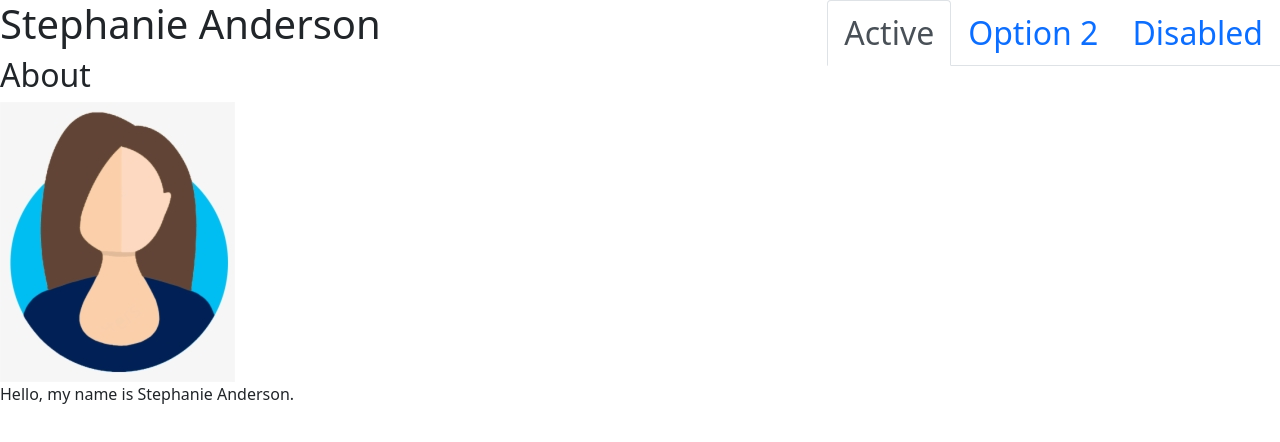
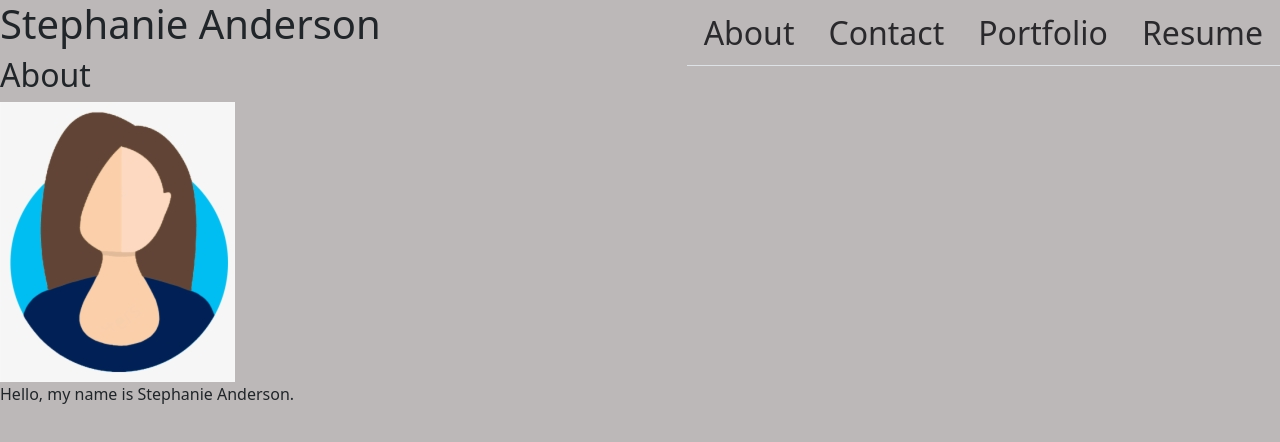
Before and after one commit to git6548/React-Portfolio, a React (Create React App) app: page / in a window 1280 px wide. Shown: the top 442 px of the page. Built offline with nearby package versions, Linux system fonts and the light colour scheme.

Commit message:
some changes to style

```diff
--- a/src/components/NavTabs.js
+++ b/src/components/NavTabs.js
@@ -1,59 +1,62 @@
 import React from 'react';
-import {Nav} from 'react-bootstrap'
+import { Nav } from 'react-bootstrap'
 
 function NavTabs({ currentPage, handlePageChange }) {
   return (
-    // <ul className="nav nav-tabs">
-    //   <li className="nav-item ">
-    //     <a
-    //       href="#about"
-    //       onClick={() => handlePageChange('About')}
-    //       className={currentPage === 'About' ? 'nav-link active' : 'nav-link'}
-    //     >
-    //       About
-    //     </a>
-    //   </li>
-    //   <li className="nav-item">
-    //     <a
-    //       href="#contact"
-    //       onClick={() => handlePageChange('Contact')}
-    //       className={currentPage === 'Contact' ? 'nav-link active' : 'nav-link'}
-    //     >
-    //       Contact
-    //     </a>
-    //   </li>
-    //   <li className="nav-item">
-    //     <a
-    //       href="#portfolio"
-    //       onClick={() => handlePageChange('Portfolio')}
-    //       className={currentPage === 'Portfolio' ? 'nav-link active' : 'nav-link'}
-    //     >
-    //       Portfolio
-    //     </a>
-    //   </li>
-    //   <li className="nav-item">
-    //     <a
-    //       href="#resume"
-    //       onClick={() => handlePageChange('Resume')}
-    //       className={currentPage === 'Resume' ? 'nav-link active' : 'nav-link'}
-    //     >
-    //       Resume
-    //     </a>
-    //   </li>
-    // </ul>
-<Nav variant="tabs" defaultActiveKey="/home">
-  <Nav.Item>
-    <Nav.Link href="/home">Active</Nav.Link>
-  </Nav.Item>
-  <Nav.Item>
-    <Nav.Link eventKey="link-1">Option 2</Nav.Link>
-  </Nav.Item>
-  <Nav.Item>
-    <Nav.Link eventKey="disabled" >
-      Disabled
-    </Nav.Link>
-  </Nav.Item>
-</Nav>
+    <ul className="nav nav-tabs">
+      <li className="nav-item ">
+        <a
+          href="#about"
+          onClick={() => handlePageChange('About')}
+          className={currentPage === 'About' ? 'nav-link active' : 'nav-link'}
+        >
+          About
+        </a>
+      </li>
+      <li className="nav-item">
+        <a
+          href="#contact"
+          onClick={() => handlePageChange('Contact')}
+          className={currentPage === 'Contact' ? 'nav-link active' : 'nav-link'}
+        >
+          Contact
+        </a>
+      </li>
+      <li className="nav-item">
+        <a
+          href="#portfolio"
+          onClick={() => handlePageChange('Portfolio')}
+          className={currentPage === 'Portfolio' ? 'nav-link active' : 'nav-link'}
+        >
+          Portfolio
+        </a>
+      </li>
+      <li className="nav-item">
+        <a
+          href="#resume"
+          onClick={() => handlePageChange('Resume')}
+          className={currentPage === 'Resume' ? 'nav-link active' : 'nav-link'}
+        >
+          Resume
+        </a>
+      </li>
+    </ul>
+
+    // <Nav variant="tabs" defaultActiveKey="/about">
+    //   <Nav.Item>
+    //     <Nav.Link
+    //     href="#about">About</Nav.Link>
+    //   </Nav.Item>
+    //   <Nav.Item>
+    //     <Nav.Link href="#contact">Contact</Nav.Link>
+    //   </Nav.Item>
+    //   <Nav.Item>
+    //     <Nav.Link href="#portfolio">Portfolio</Nav.Link>
+    //   </Nav.Item>
+    //   <Nav.Item>
+    //     <Nav.Link href="#resume">Resume</Nav.Link>
+    //   </Nav.Item>
+    // </Nav>
 
   );
 }
--- a/src/components/pages/Portfolio.js
+++ b/src/components/pages/Portfolio.js
@@ -1,7 +1,7 @@
 import React from 'react';
-import screenshot_forecast from '../../assets/images/Screenshot-ForecastFilms.jpg';
-import screenshot_gameporium from '../../assets/images/Screenshot-Gameporium.jpg';
-import mountain_image from '../../assets/images/mountain-image.jpg';
+// import screenshot_forecast from '../../assets/images/Screenshot-ForecastFilms.jpg';
+// import screenshot_gameporium from '../../assets/images/Screenshot-Gameporium.jpg';
+// import mountain_image from '../../assets/images/mountain-image.jpg';
 
 export default function Portfolio() {
   return (
@@ -9,26 +9,34 @@ export default function Portfolio() {
         <h1>Stephanie Anderson</h1>
         <h2>Portfolio</h2>
         <div class="mainContainer">
-            <div className = "smallContainer1 forcastFilms">
+            <div className = "smallContainer forcastFilms">
               <div>
                 <a href="https://git6548.github.io/ForecastFilms/">
                 {/* <img src={screenshot_forecast} alt="Forecast Films" /> */}
-                Delpoyed Site
+                Forecast Films Delpoyed Site
                 </a>
                 <a href="https://github.com/git6548/ForecastFilms">Forecast Films Repo</a>
                 </div>
             </div>
-            <div class="smallContainer2">
+            <div class="smallContainer gameporium">
+            <div>
                     <a href="https://morning-lowlands-91275.herokuapp.com/">
-                    <img src="../assets/images/Screenshot-Gameporium.jpg" alt="Gameporium" />
+                    {/* <img src="../assets/images/Screenshot-Gameporium.jpg" alt="Gameporium" /> */}
+                   GamePorium Deployed Site
                     </a>
                     <a href=" https://github.com/git6548/Gameporium">Gameporium Repo</a>
                 </div>
-                <div class = "smallContainer3">
+                </div>
+                <div class = "smallContainer project3">
+                  <div>
                     <a href="#">
-                    <img src="./assets/images/mountain-image.jpg" alt="Project 3" />
-                    <p>Project 3</p>
+                      Project 3 Deployed Site
+                      </a>
+                    {/* <img src="./assets/images/mountain-image.jpg" alt="Project 3" /> */}
+                    {/* <p>Project 3</p> */}
+                    <a href= "#"> Project 3 Repo
                     </a>
+                    </div>
                 </div>
             </div>
 
--- a/src/index.css
+++ b/src/index.css
@@ -1,6 +1,6 @@
 body {
   /* background-image: url("./assets/images/geode-texture.jpeg"); */
-  background: rgb(165, 162, 162);
+  background: rgb(188, 184, 184) !important;
   color: rgb(42, 41, 44)
 }
 .nav {
@@ -8,7 +8,10 @@ body {
   font-size: 32px;
 }
 .nav-link {
-  color: rgb(42, 41, 44);
+  color: rgb(42, 41, 44) !important;
+}
+.nav-link:hover{
+  color: rgb(18, 76, 92) !important;
 }
 
 /* portfolio images */
@@ -19,18 +22,31 @@ body {
   background-position: center;
 }
 
+.gameporium{
+  background-image: url('./assets/images/Screenshot-Gameporium.jpg');
+  background-size: cover;
+  background-position: center;
+}
 
-.smallContainer1{
-  min-height: 400px;
+.project3{
+  background-image: url('./assets/images/mountain-image.jpg');
+  background-size: cover;
+  background-position: center;
+}
+
+
+.smallContainer{
+  min-height: 500px;
   display: flex;
   align-items: flex-end;
   text-decoration: none;
   color: black;
   padding: 0 0 20px 0;
+  margin: 20px 0 20px 0;
 
 }
 
-.smallContainer1 div{
+.smallContainer div{
   background-color: antiquewhite;
   padding: 8px 10px;
   margin-left: 5px;
@@ -39,7 +55,7 @@ body {
   border-radius:1em;
 }
 
-.smallContainer1 div a{
+.smallContainer div a{
   font-size: 20px;
 }
 
```
